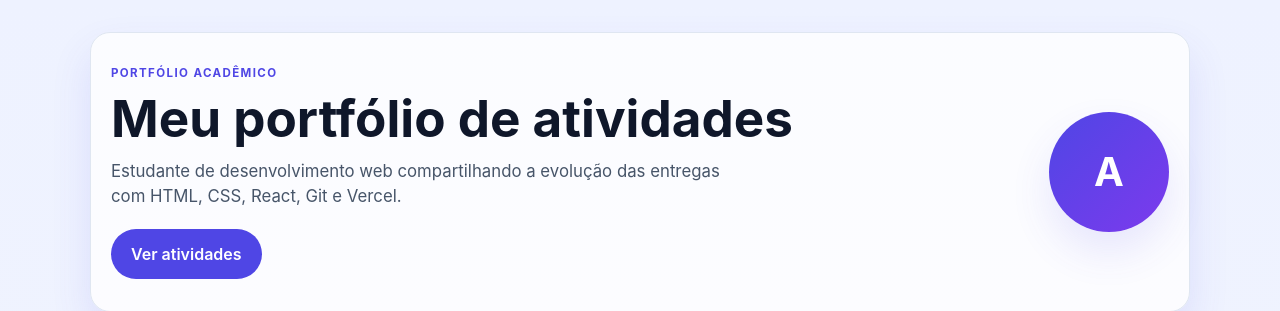
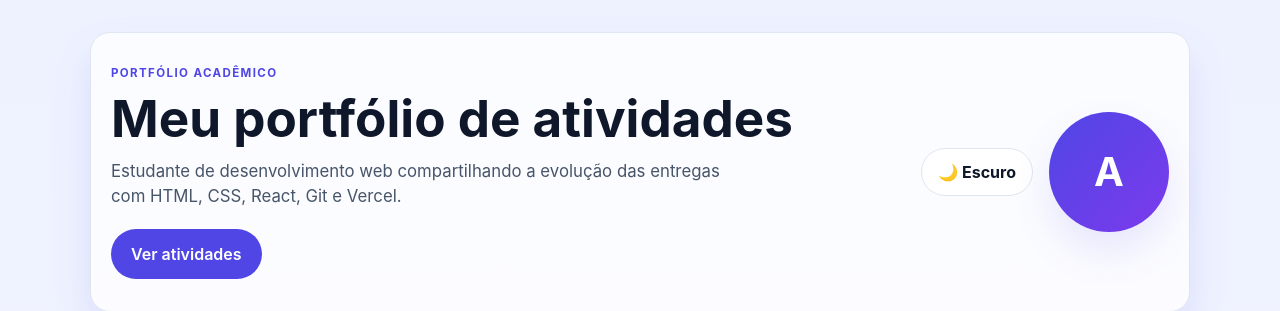
Before and after one commit to juliana008/anotacoes, a React (Vite) app in the folder Desenvolvimento_Full_Stack/Aulas/React/pratica_revisao/: page / in a window 1280 px wide. Shown: the top 311 px of the page. Built offline with nearby package versions, Linux system fonts and the light colour scheme.

Commit message:
feat: implementar tema claro e escuro

```diff
--- a/Desenvolvimento_Full_Stack/Aulas/React/pratica_revisao/src/App.css
+++ b/Desenvolvimento_Full_Stack/Aulas/React/pratica_revisao/src/App.css
@@ -1,7 +1,36 @@
 .pagina {
+  --cor-fundo: #eef2ff;
+  --cor-fundo-claro: #f8fafc;
+  --cor-card: #ffffff;
+  --cor-card-alt: #f8fafc;
+  --cor-borda: #dfe6f1;
+  --cor-texto: #0f172a;
+  --cor-texto-suave: #475569;
+  --cor-primaria: #4f46e5;
+  --cor-primaria-escura: #3730a3;
+  --cor-secundaria: #ecfeff;
+  --cor-secundaria-escura: #0f766e;
+  --cor-acento: #e0e7ff;
+  --sombra-suave: 0 20px 40px rgba(79, 70, 229, 0.12);
   width: min(1100px, calc(100% - 32px));
   margin: 0 auto;
   padding: 32px 0 48px;
+}
+
+.pagina--dark {
+  --cor-fundo: #0f172a;
+  --cor-fundo-claro: #111827;
+  --cor-card: #111827;
+  --cor-card-alt: #1f2937;
+  --cor-borda: #334155;
+  --cor-texto: #e2e8f0;
+  --cor-texto-suave: #cbd5e1;
+  --cor-primaria: #818cf8;
+  --cor-primaria-escura: #c7d2fe;
+  --cor-secundaria: #0f172a;
+  --cor-secundaria-escura: #a5f3fc;
+  --cor-acento: #312e81;
+  --sombra-suave: 0 20px 40px rgba(15, 23, 42, 0.5);
 }
 
 .cabecalho {
@@ -82,6 +111,22 @@
 .botao:hover {
   background: var(--cor-primaria-escura);
   transform: translateY(-1px);
+}
+
+.cabecalho__acoes {
+  display: flex;
+  align-items: center;
+  gap: 16px;
+}
+
+.botao-tema {
+  border: 1px solid var(--cor-borda);
+  background: var(--cor-card);
+  color: var(--cor-texto);
+  border-radius: 999px;
+  padding: 0.7rem 1rem;
+  font-weight: 700;
+  cursor: pointer;
 }
 
 .cabecalho__avatar {
--- a/Desenvolvimento_Full_Stack/Aulas/React/pratica_revisao/src/App.jsx
+++ b/Desenvolvimento_Full_Stack/Aulas/React/pratica_revisao/src/App.jsx
@@ -11,6 +11,7 @@ function App() {
   const [filtroSelecionado, setFiltroSelecionado] = useState('Todos')
   const [busca, setBusca] = useState('')
   const [atividadeSelecionada, setAtividadeSelecionada] = useState(null)
+  const [temaEscuro, setTemaEscuro] = useState(false)
   const [formulario, setFormulario] = useState({
     nome: '',
     email: '',
@@ -79,8 +80,8 @@ function App() {
   )
 
   return (
-    <div className="pagina">
-      <Cabecalho />
+    <div className={temaEscuro ? 'pagina pagina--dark' : 'pagina'}>
+      <Cabecalho temaEscuro={temaEscuro} onToggleTema={() => setTemaEscuro((estado) => !estado)} />
 
       <nav className="menu" aria-label="Menu principal">
         <a href="#inicio">Início</a>
--- a/Desenvolvimento_Full_Stack/Aulas/React/pratica_revisao/src/components/Cabecalho.jsx
+++ b/Desenvolvimento_Full_Stack/Aulas/React/pratica_revisao/src/components/Cabecalho.jsx
@@ -1,4 +1,4 @@
-function Cabecalho() {
+function Cabecalho({ temaEscuro, onToggleTema }) {
   return (
     <header className="cabecalho">
       <div className="cabecalho__texto">
@@ -13,8 +13,19 @@ function Cabecalho() {
         </a>
       </div>
 
-      <div className="cabecalho__avatar" aria-label="Avatar do estudante">
-        A
+      <div className="cabecalho__acoes">
+        <button
+          type="button"
+          className="botao-tema"
+          onClick={onToggleTema}
+          aria-label={temaEscuro ? 'Ativar tema claro' : 'Ativar tema escuro'}
+        >
+          {temaEscuro ? '☀️ Claro' : '🌙 Escuro'}
+        </button>
+
+        <div className="cabecalho__avatar" aria-label="Avatar do estudante">
+          A
+        </div>
       </div>
     </header>
   )
```
